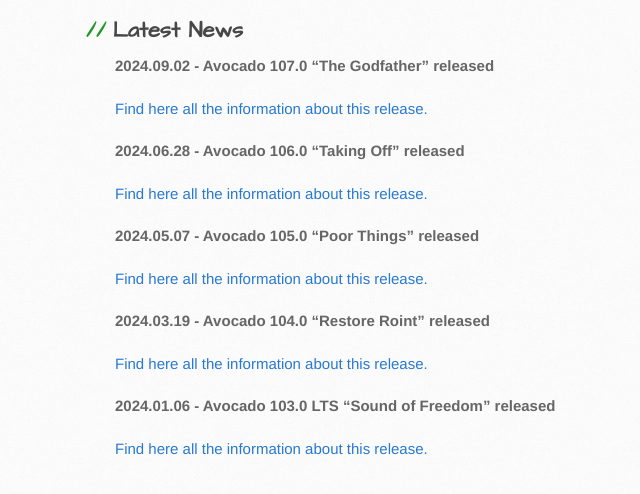
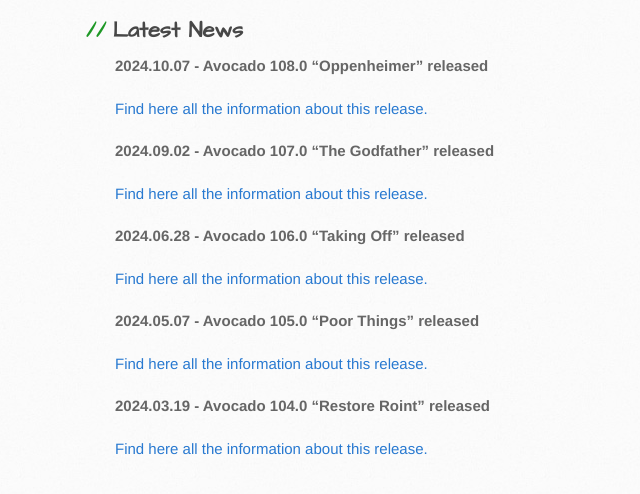
Before and after one commit to avocado-framework/avocado-framework.github.io, a Jekyll site: the page built from index.md, in a window 1280 px wide, cut to the strip 699-1200 px from the top of the page. Shown: the top 494 px of the strip, without its empty margins (55-695 px from the left). Built offline with Jekyll 4.4.1, drawn with Linux system fonts in a browser that asks for light colours; our own code applies the rules of GitHub Pages for plain Markdown files.

Commit message:
Add 108.0 release announcement
Signed-off-by: Jan Richter <jarichte@redhat.com>

```diff
--- a/index.md
+++ b/index.md
@@ -17,6 +17,10 @@
 
 ## Latest News
 
+**2024.10.07 - Avocado 108.0 "Oppenheimer" released**
+
+[Find here all the information about this release.](https://avocado-framework.readthedocs.io/en/latest/releases/108_0.html)
+
 **2024.09.02 - Avocado 107.0 "The Godfather" released**
 
 [Find here all the information about this release.](https://avocado-framework.readthedocs.io/en/latest/releases/107_0.html)
@@ -32,7 +36,3 @@
 **2024.03.19 - Avocado 104.0 "Restore Roint" released**
 
 [Find here all the information about this release.](https://avocado-framework.readthedocs.io/en/latest/releases/104_0.html)
-
-**2024.01.06 - Avocado 103.0 LTS "Sound of Freedom" released**
-
-[Find here all the information about this release.](https://avocado-framework.readthedocs.io/en/latest/releases/lts/103_0.html)
```
